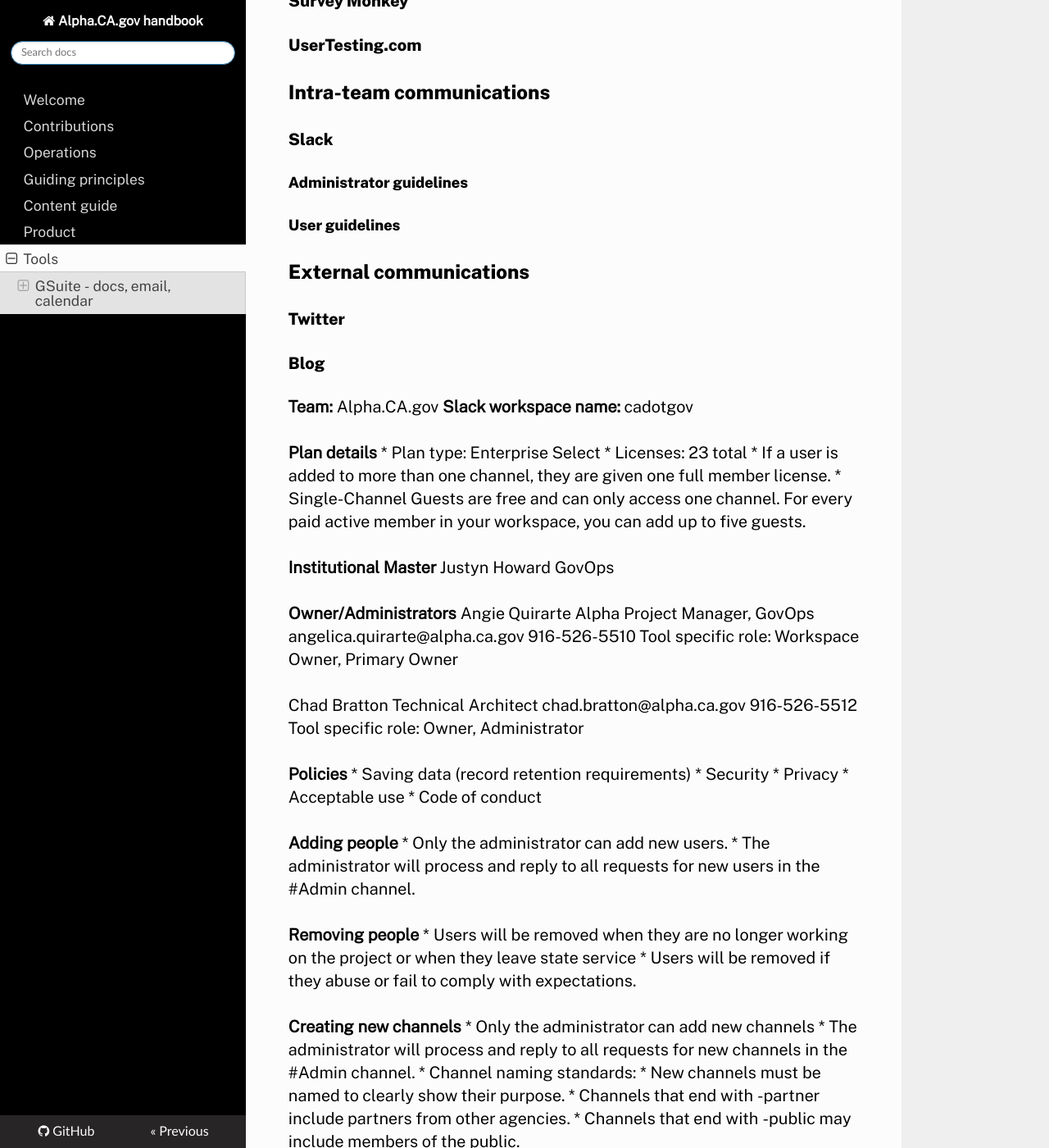
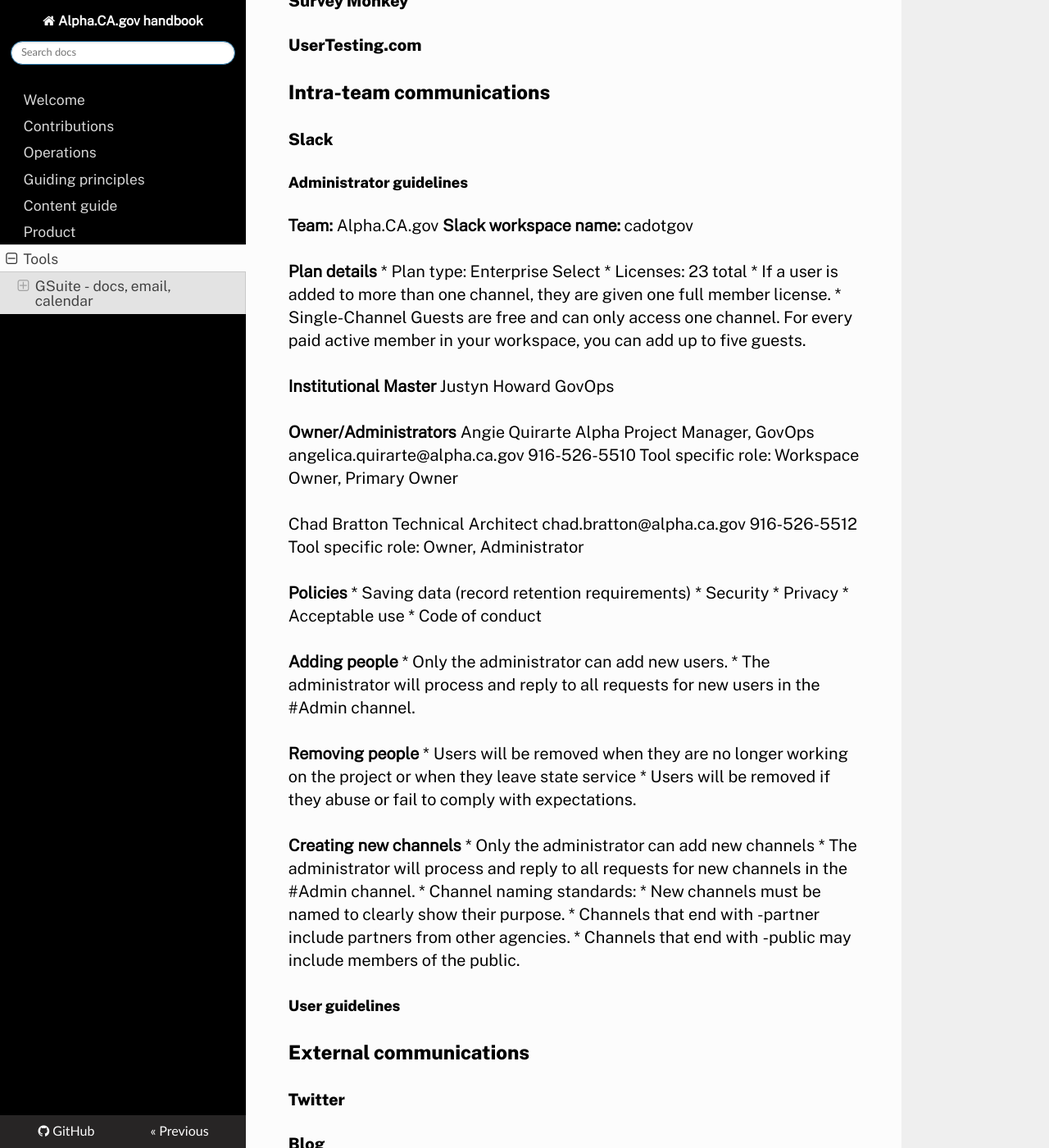
Before and after one commit to cagov/handbook-cadotgov, an MkDocs documentation site: the page built from docs/tools.md, in a window 1280 px wide and 1400 px high, scrolled down 844 px. Shown: the whole window at 82% size. Built offline with MkDocs 1.6.1, drawn with Linux system fonts in a browser that asks for light colours; nearby versions of some CDN libraries; old or Windows-style settings are respelled for this version of MkDocs; some of the changed lines change nothing that is shown.

Commit message:
Update tools.md

```diff
--- a/docs/tools.md
+++ b/docs/tools.md
@@ -20,12 +20,6 @@
 ## Intra-team communications
 ### Slack
 #### Administrator guidelines
-#### User guidelines
-
-## External communications
-### Twitter
-### Blog
-
 **Team:** Alpha.CA.gov
 **Slack workspace name:** cadotgov
 
@@ -74,6 +68,13 @@
   * New channels must be named to clearly show their purpose.
   * Channels that end with -partner include partners from other agencies.
   * Channels that end with -public may include members of the public.
+
+
+#### User guidelines
+
+## External communications
+### Twitter
+### Blog
 
 # Slack users
 **Slack**
```
